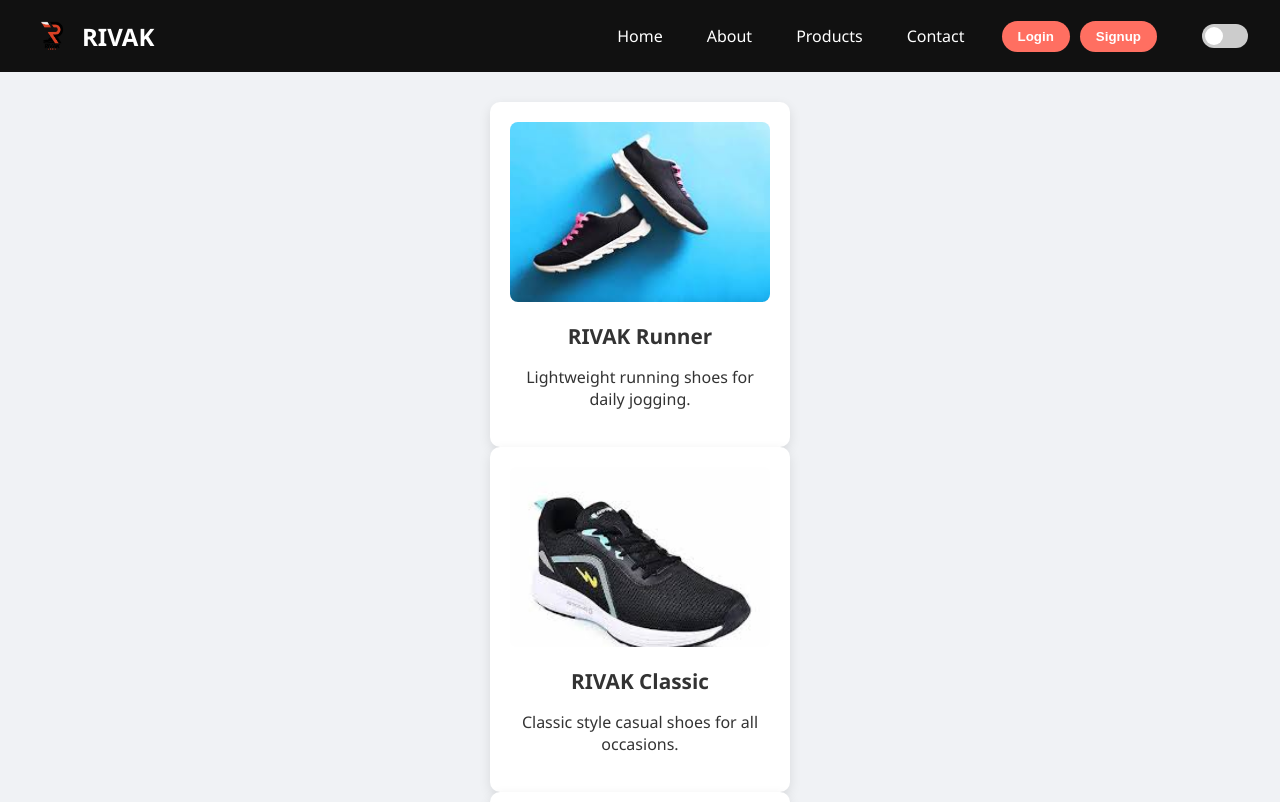
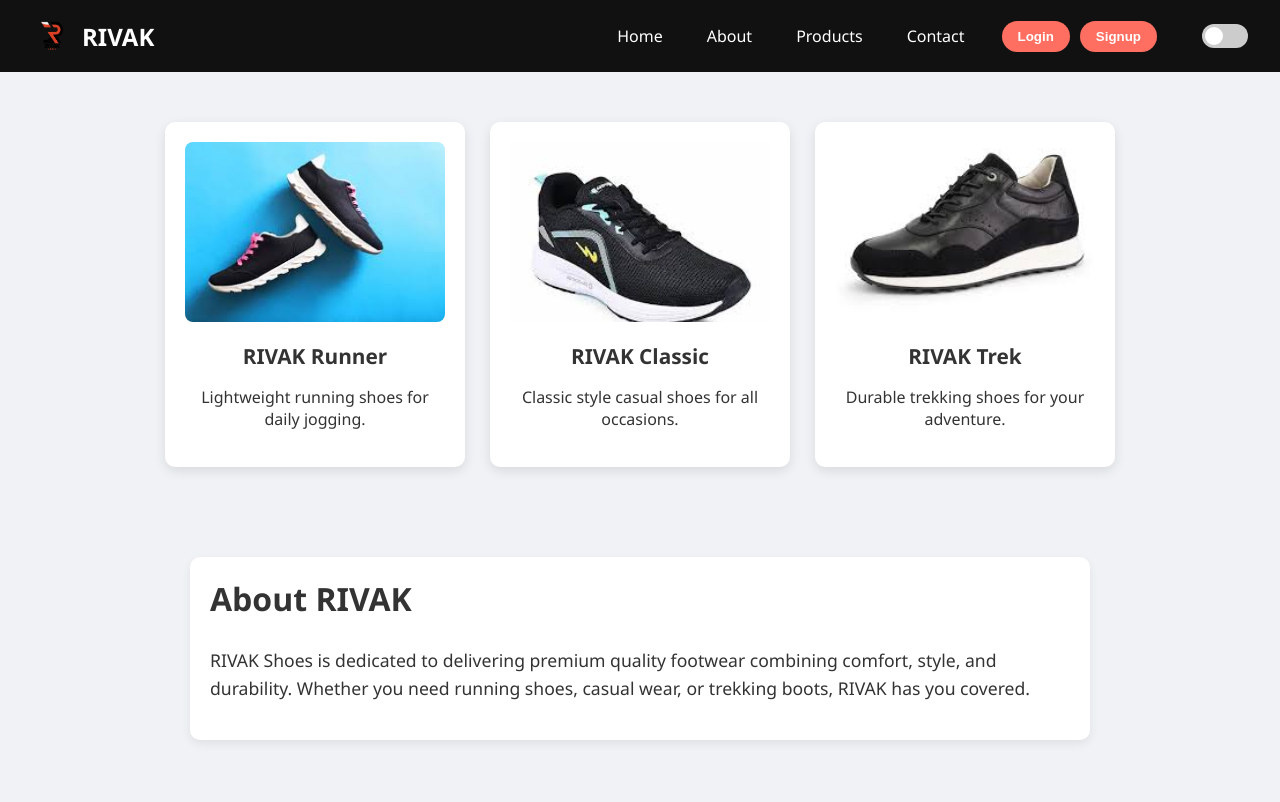
Before and after one commit to kavir-Sharma/rivak-ecommerce-site, a React (Create React App) app: page / in a window 1280 px wide. Shown: the top 802 px of the page. Built offline with nearby package versions, Linux system fonts and the light colour scheme.

Commit message:
feat(theme): add dark mode toggle with switch UI and dynamic text color

```diff
--- a/src/index.css
+++ b/src/index.css
@@ -15,7 +15,6 @@
   min-height: 100vh;
 }
 
-/* Dark Mode Styles */
 .container.dark {
   background-color: #121212;
   color: white;
@@ -108,12 +107,17 @@
 
 .main {
   display: flex;
-  flex-direction: row;
+  flex-direction: column;
+  padding: 30px;
+  flex-grow: 1;
+}
+
+.product-section {
+  display: flex;
+  flex-wrap: wrap;
   justify-content: center;
   gap: 25px;
-  padding: 30px;
-  flex-grow: 1;
-  flex-wrap: nowrap;
+  padding: 20px;
 }
 
 .card {
@@ -202,7 +206,6 @@
   box-shadow: inset 0 1px 0 rgba(255,255,255,0.05);
 }
 
-/* Dark Mode Toggle Switch */
 .switch {
   position: relative;
   display: inline-block;
```
